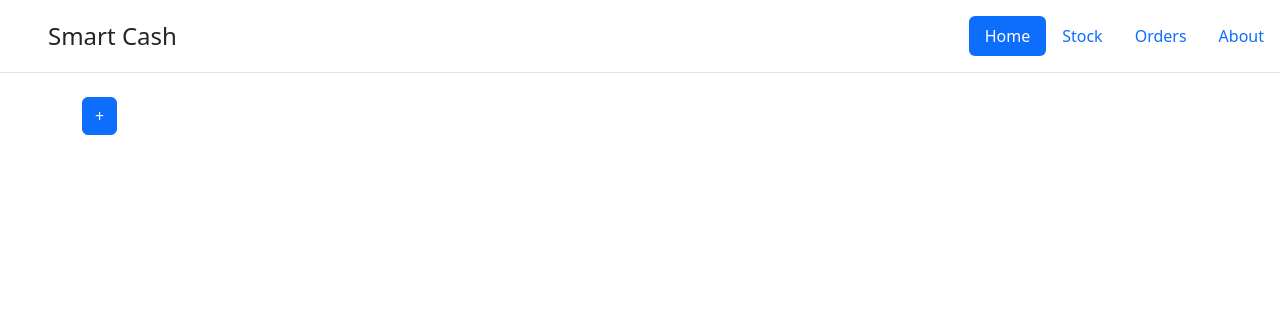
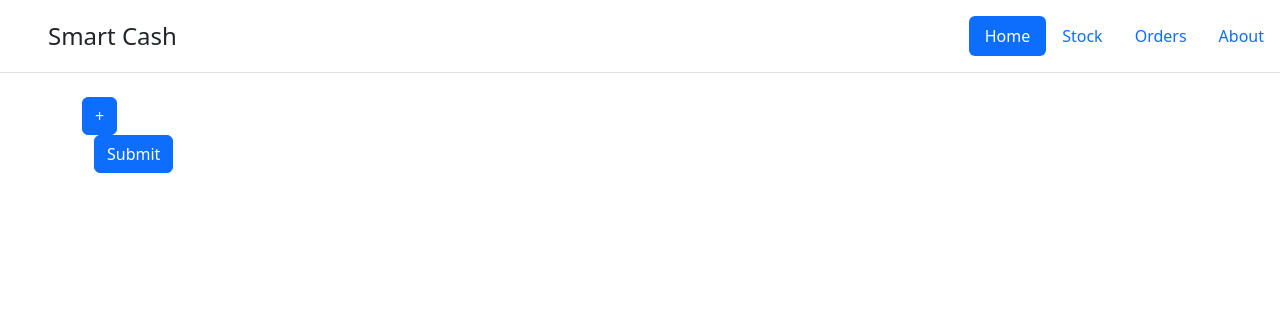
Before and after one commit to Kamilovkz/smartCash, a Django app: page / in a window 1280 px wide. Shown: the top 333 px of the page. Run offline with Django 4.2, Linux system fonts and the light colour scheme; some libraries are stand-ins or nearby versions.

Commit message:
Update main page

```diff
--- a/store/items/templates/base.html
+++ b/store/items/templates/base.html
@@ -6,10 +6,11 @@
         <meta http-equiv="X-UA-Compatible" content="IE=edge">
         <meta name="viewport" content="width=device-width, initial-scale=1.0">
         <title>Smart Cash</title>
+        <script src="https://cdn.jsdelivr.net/npm/bootstrap@5.0.0/dist/js/bootstrap.bundle.min.js"></script>
+        <link rel="stylesheet" href="https://cdn.jsdelivr.net/npm/bootstrap@5.2.3/dist/css/bootstrap.min.css">
         <link rel="stylesheet" href="{% static 'main.css'%}">
         <script src="../static/main.js"></script>
     </head>
-    <link rel="stylesheet" href="https://cdn.jsdelivr.net/npm/bootstrap@5.2.3/dist/css/bootstrap.min.css">
     <body>
       <body class="black-bg">
         <header class="d-flex flex-wrap justify-content-center py-3 mb-4 border-bottom">
--- a/store/items/templates/items/index.html
+++ b/store/items/templates/items/index.html
@@ -1,11 +1,27 @@
 {% extends "base.html" %}
-
+{% load widget_tweaks %}
 {% block content %}
 
     <div class="container">
-        <button type="button" class="btn btn-primary" onclick="toggleMessage()">+</button>
-    </div>
-    <div id="message-container" style="display: none;">
-        <h1>Hello It's me</h1>
+        <div class="abovetable">
+            <button type="button" class="btn btn-primary" onclick="toggleMessage()">+</button>
+            <div id="message-container" style="display: block;">
+                <div class="container">
+                    <form method="post" novalidate>
+                        {% csrf_token %}
+                        {% for field in form %}
+                            <div class="form-group">
+                                {{ field.label_tag }}
+                                {% render_field field class="form-control" %}
+                                {% if field.help_text %}
+                                    <small class="form-text text-muted">{{ fields.help_text }}</small>
+                                {% endif %}
+                            </div>
+                        {% endfor %}
+                        <button type="submit" class="btn btn-primary">Submit</button>
+                    </form>
+                </div>
+            </div>
+        </div>
     </div>
 {% endblock %}
--- a/store/items/views.py
+++ b/store/items/views.py
@@ -41,6 +41,7 @@ class OrdersForm(forms.ModelForm):
     class Meta:
         model = Order
         fields = ['user', 'glasses', 'quantity', 'status']
+
 # Add orders to Database
 def add_order(request):
     if request.method == 'POST':
@@ -57,6 +58,7 @@ def add_order(request):
             order = form.save(commit=False)
             order.total_price = total_price
             order.save()
+            messages.success(request, f"{form.cleaned_data['glasses']}")
             return redirect('/orders/')
     else:
         form = OrdersForm
```
Also changed, not shown: store/items/templates/items/addStock.html (deleted, +0 -19 lines), store/items/templates/items/orders.html (+8 -0 lines).
